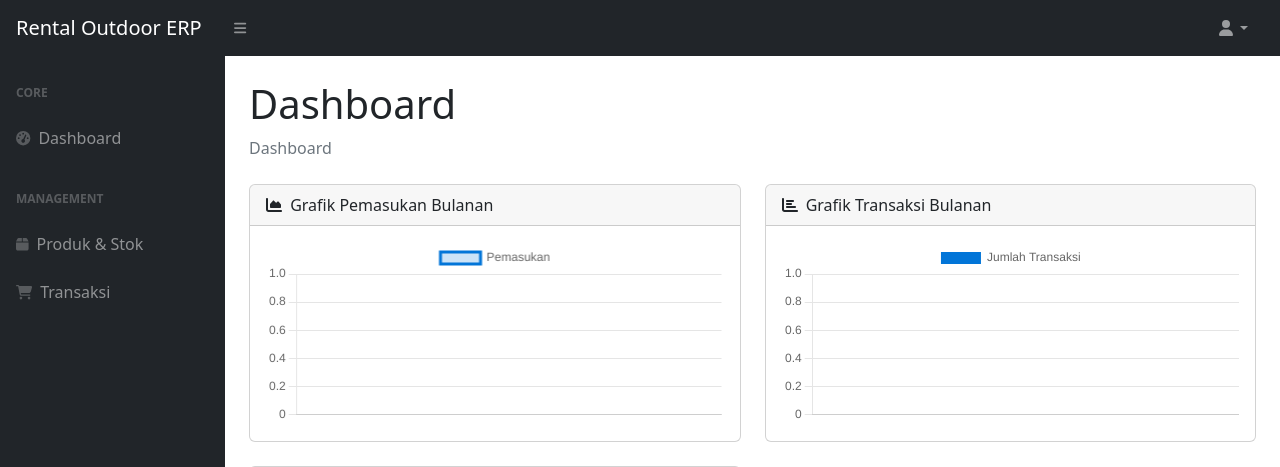
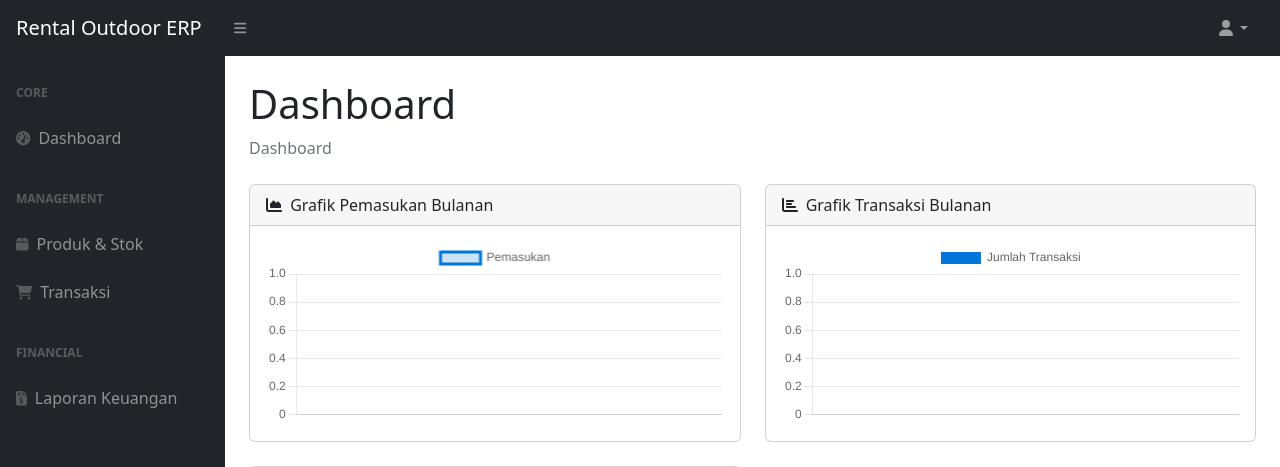
Before and after one commit to RandyAdelika/web-rental-alat-outdor, a PHP site: page /erp/index.php in a window 1280 px wide. Shown: the top 467 px of the page. Run offline with PHP 8.4, Linux system fonts and the light colour scheme; the visitor is signed in with stand-in values (Sample User, id 1); data comes from the database, SQL or seed files in the repository; data that the repository does not hold is empty; some libraries are stand-ins or nearby versions.

Commit message:
admin_header.php
Add Financial Report

```diff
--- a/includes/admin_header.php
+++ b/includes/admin_header.php
@@ -47,6 +47,7 @@
                                 <div class="sb-nav-link-icon"><i class="fas fa-tachometer-alt"></i></div>
                                 Dashboard
                             </a>
+
                             <div class="sb-sidenav-menu-heading">Management</div>
                             <a class="nav-link" href="/project-web-s5/web-rental-outdor/public/erp/products.php">
                                 <div class="sb-nav-link-icon"><i class="fas fa-box"></i></div>
@@ -55,6 +56,12 @@
                             <a class="nav-link" href="/project-web-s5/web-rental-outdor/public/erp/transactions.php">
                                 <div class="sb-nav-link-icon"><i class="fas fa-shopping-cart"></i></div>
                                 Transaksi
+                            </a>
+
+                            <div class="sb-sidenav-menu-heading">Financial</div>
+                            <a class="nav-link" href="/project-web-s5/web-rental-outdor/public/erp/financial_report.php">
+                                <div class="sb-nav-link-icon"><i class="fas fa-file-invoice-dollar"></i></div>
+                                Laporan Keuangan
                             </a>
                         </div>
                     </div>
```
